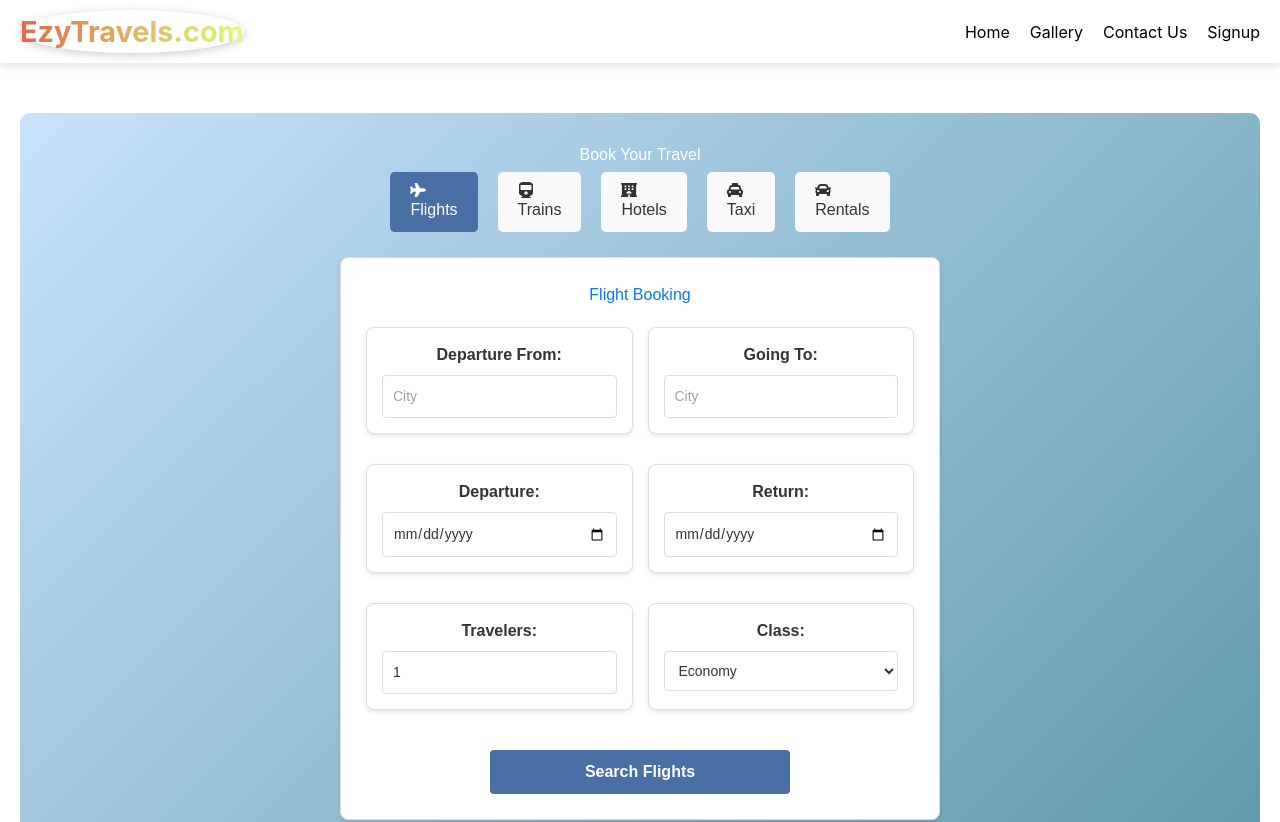
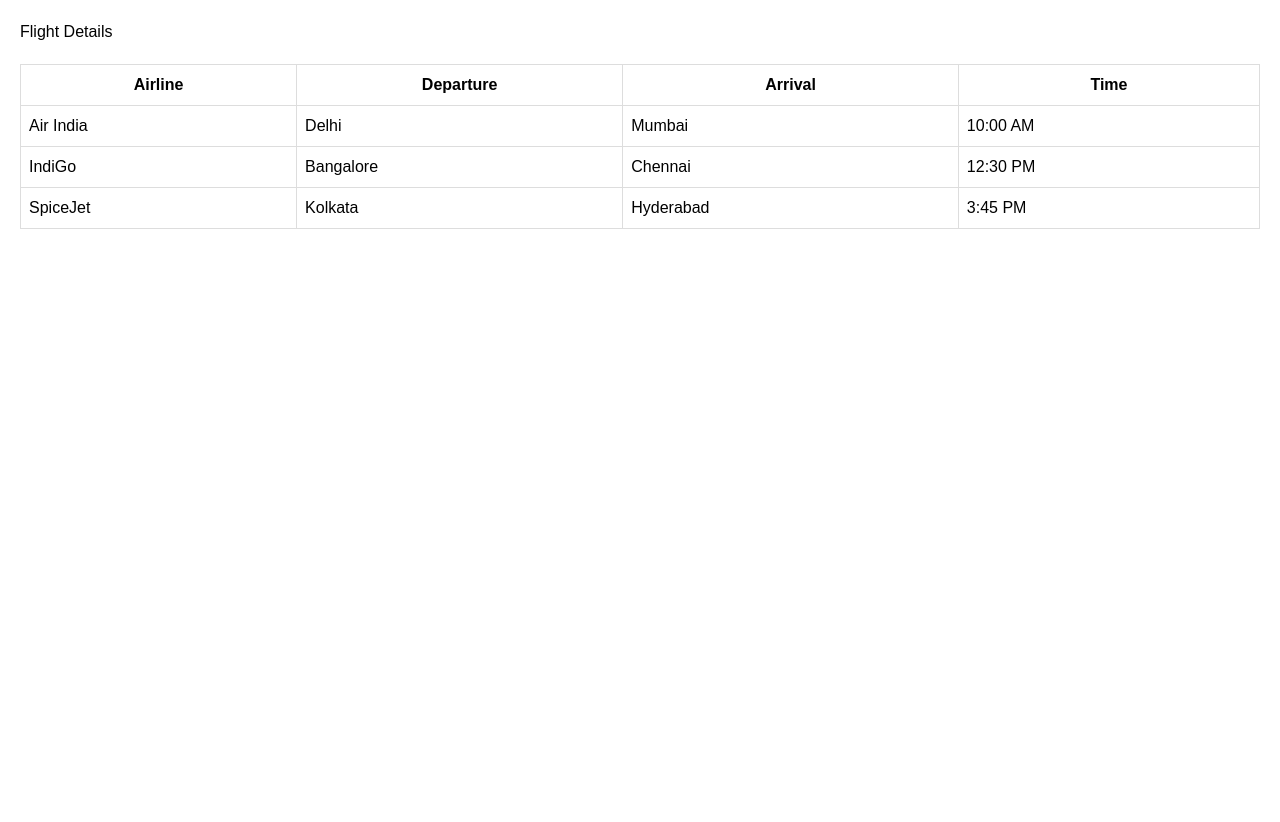
Before and after one commit to Jeevant010/tour_travels, a React (Create React App) app in the folder tour/: page /flights in a window 1280 px wide. Before the commit this address led to /. Shown: the top 822 px of the page. After the commit the page ends 800 px from the top, so only its background shows below. Built offline with nearby package versions, Linux system fonts and the light colour scheme.

Commit message:
flightpage + route

```diff
--- a/tour/src/App.js
+++ b/tour/src/App.js
@@ -7,6 +7,7 @@
 import ContactUs from './pages/Contact';
 import Signup from './pages/Signup';
 import Login from './pages/Login';
+import Flightpage from './pages/Flightpage.js';
 import {  CookiesProvider, useCookies, } from 'react-cookie';
 import PNRcomponent from './Components/PNRcomponent.jsx';
 
@@ -30,6 +31,7 @@
           <Route path="/account" element={<MyAccount />} />
           <Route path="/contact" element={<ContactUs />} />
           <Route path="/trainPnr" element={<PNRcomponent />} />
+          <Route path="/flights" element={<Flightpage />} />
           <Route path='*' element={ <Navigate to='/' /> } />
         </Routes> :
         <Routes>
@@ -39,6 +41,7 @@
           <Route path="/auth/login" element={<Login />} />
           <Route path="/contact" element={<ContactUs />} />
           <Route path="/trainPnr" element={<PNRcomponent />} />
+          <Route path="/flights" element={<Flightpage />} />
           <Route path='*' element={ <Navigate to='/' /> } />
 
         </Routes>
--- /dev/null
+++ b/tour/src/pages/Flightpage.js
@@ -0,0 +1,37 @@
+import React from 'react';
+
+const Flightpage = () => {
+  const flights = [
+    { id: 1, airline: 'Air India', departure: 'Delhi', arrival: 'Mumbai', time: '10:00 AM' },
+    { id: 2, airline: 'IndiGo', departure: 'Bangalore', arrival: 'Chennai', time: '12:30 PM' },
+    { id: 3, airline: 'SpiceJet', departure: 'Kolkata', arrival: 'Hyderabad', time: '3:45 PM' },
+  ];
+
+  return (
+    <div style={{ padding: '20px', fontFamily: 'Arial, sans-serif' }}>
+      <h1>Flight Details</h1>
+      <table style={{ width: '100%', borderCollapse: 'collapse', marginTop: '20px' }}>
+        <thead>
+          <tr>
+            <th style={{ border: '1px solid #ddd', padding: '8px' }}>Airline</th>
+            <th style={{ border: '1px solid #ddd', padding: '8px' }}>Departure</th>
+            <th style={{ border: '1px solid #ddd', padding: '8px' }}>Arrival</th>
+            <th style={{ border: '1px solid #ddd', padding: '8px' }}>Time</th>
+          </tr>
+        </thead>
+        <tbody>
+          {flights.map((flight) => (
+            <tr key={flight.id}>
+              <td style={{ border: '1px solid #ddd', padding: '8px' }}>{flight.airline}</td>
+              <td style={{ border: '1px solid #ddd', padding: '8px' }}>{flight.departure}</td>
+              <td style={{ border: '1px solid #ddd', padding: '8px' }}>{flight.arrival}</td>
+              <td style={{ border: '1px solid #ddd', padding: '8px' }}>{flight.time}</td>
+            </tr>
+          ))}
+        </tbody>
+      </table>
+    </div>
+  );
+};
+
+export default Flightpage;
```
